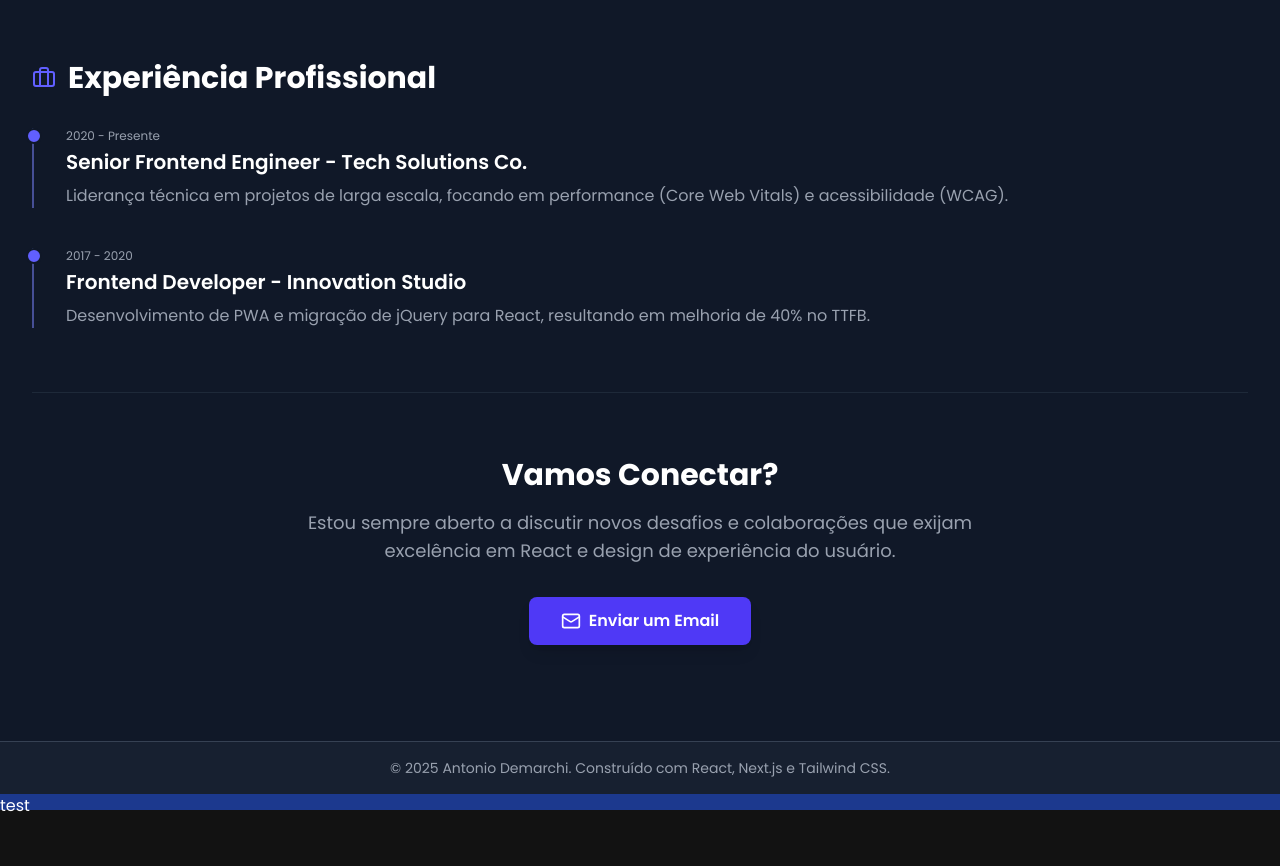
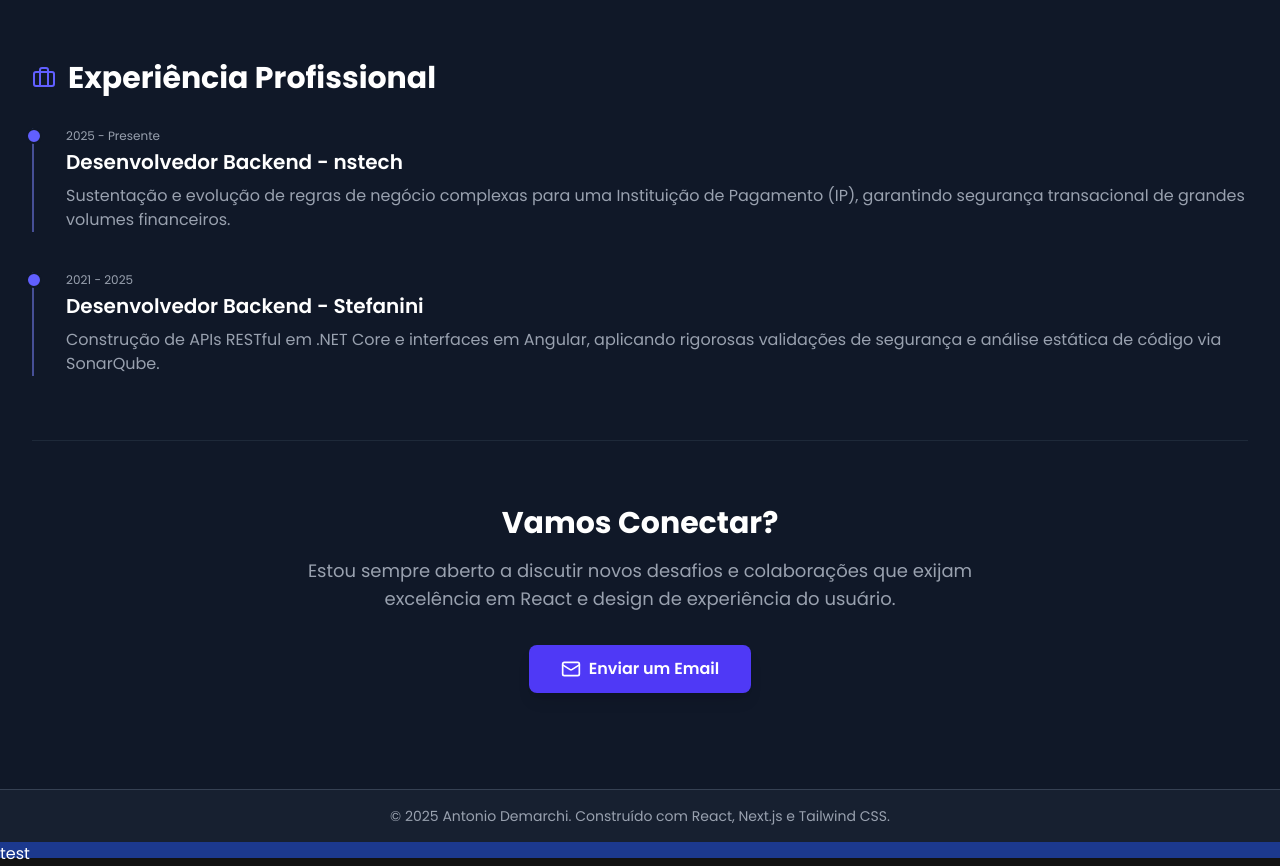
Before and after one commit to DemarchiWorking/portfolio-react-next, a Next.js app: page /home in a window 1280 px wide. Shown: the part 980-1846 px from the top of the page. Before the commit the page ends 1798 px from the top, so only its background shows below. Built offline with nearby package versions, Linux system fonts and the light colour scheme.

Commit message:
feature: descricao

```diff
--- a/src/app/home/page.tsx
+++ b/src/app/home/page.tsx
@@ -25,8 +25,8 @@ const PORTFOLIO_DATA = {
         { icon: 'Testing', name: 'Jest, React Testing Library', level: 75 },
     ],
     experience: [
-        { role: "Senior Frontend Engineer", company: "Tech Solutions Co.", period: "2020 - Presente", description: "Liderança técnica em projetos de larga escala, focando em performance (Core Web Vitals) e acessibilidade (WCAG)." },
-        { role: "Frontend Developer", company: "Innovation Studio", period: "2017 - 2020", description: "Desenvolvimento de PWA e migração de jQuery para React, resultando em melhoria de 40% no TTFB." },
+        { role: "Desenvolvedor Backend", company: "nstech", period: "2025 - Presente", description: "Sustentação e evolução de regras de negócio complexas para uma Instituição de Pagamento (IP), garantindo segurança transacional de grandes volumes financeiros." },
+        { role: "Desenvolvedor Backend", company: "Stefanini", period: "2021 - 2025", description: "Construção de APIs RESTful em .NET Core e interfaces em Angular, aplicando rigorosas validações de segurança e análise estática de código via SonarQube." },
     ]
 };
 
```
